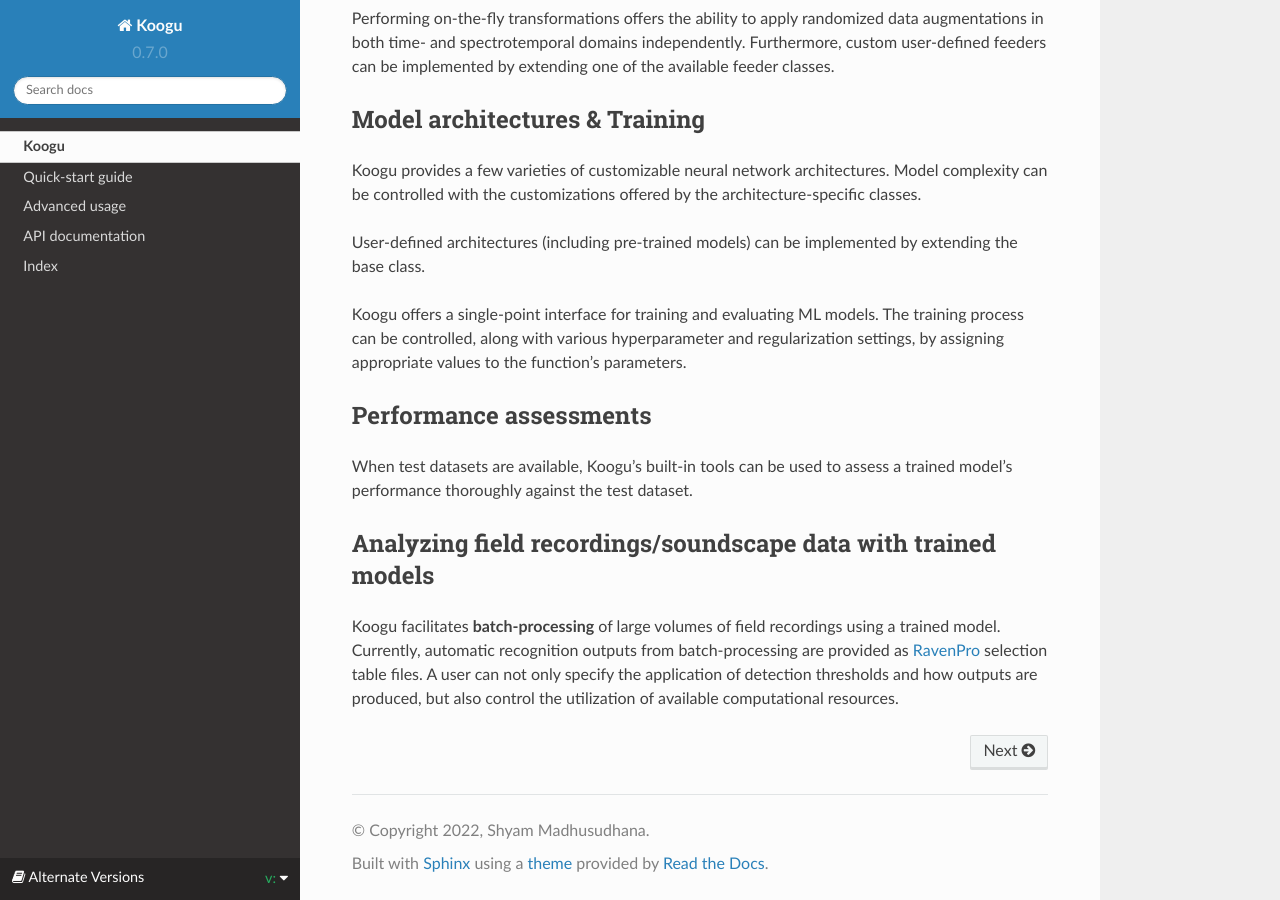
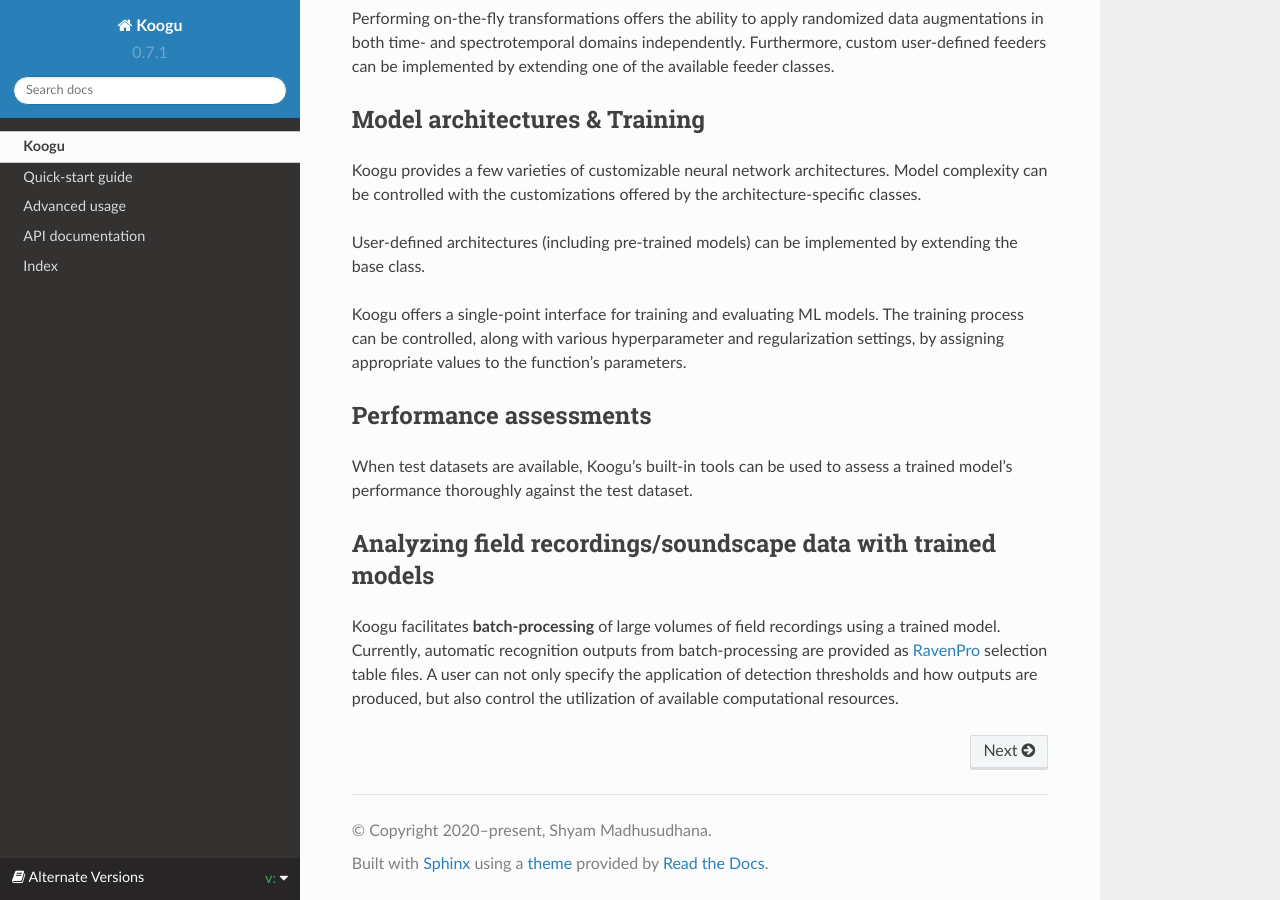
Before and after one commit to shyamblast/Koogu, a Sphinx documentation site: the page built from docs/index.rst, in a window 1280 px wide and 900 px high, scrolled down 1073 px. Built offline with Sphinx 7.4.7 and the Read the Docs theme 2.0.0, drawn with Linux system fonts in a browser that asks for light colours; the version number is read from the project's files by our own code.

Commit message:
bumped version number

```diff
--- a/docs/conf.py
+++ b/docs/conf.py
@@ -9,11 +9,11 @@ sys.path.insert(0, os.path.abspath('..'))
 # -- Project information -----------------------------------------------------
 
 project = 'Koogu'
-copyright = '2022, Shyam Madhusudhana'
+copyright = '2020–present, Shyam Madhusudhana'
 author = 'Shyam Madhusudhana'
 
 # The first 2 components of software version
-version = '0.7.0'
+version = '0.7.1'
 # The full version, including alpha/beta/rc tags
 release = ''
 
--- a/koogu/__init__.py
+++ b/koogu/__init__.py
@@ -3,4 +3,4 @@ from .train_and_eval import train_and_eval as train
 from .inference import recognize
 from .utils import assessments
 
-__version__ = '0.7.0'
+__version__ = '0.7.1'
```
